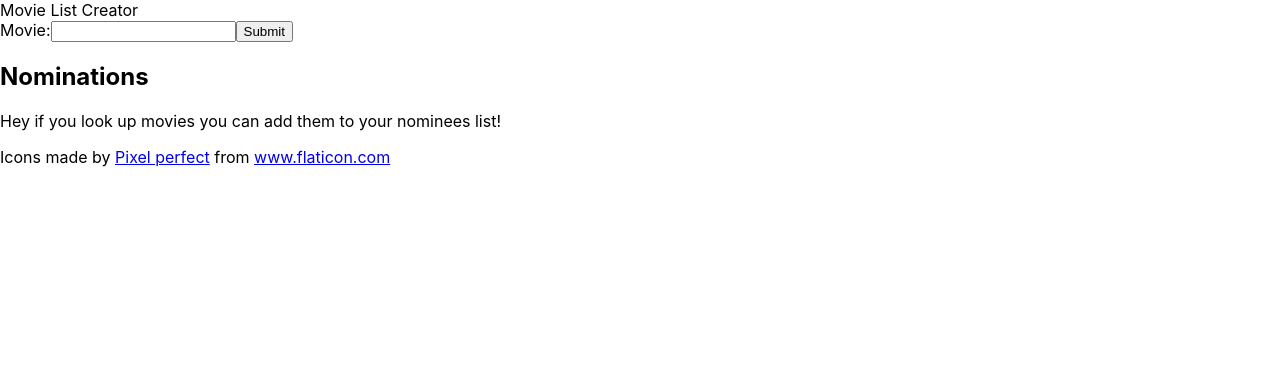
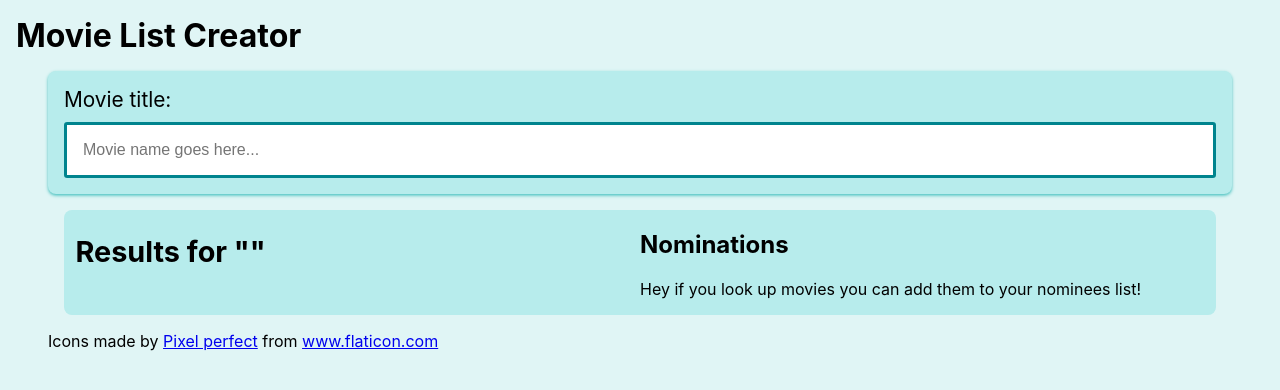
Before and after one commit to wivn/movie-list-creator, a React (Create React App) app: page / in a window 1280 px wide. Shown: the top 390 px of the page. Built offline with nearby package versions, Linux system fonts and the light colour scheme.

Commit message:
minimum stylings added

```diff
--- a/src/App.css
+++ b/src/App.css
@@ -0,0 +1,79 @@
+.head {
+	padding: 1em 1em 0 1em;
+}
+
+.title {
+	margin: 0;
+}
+
+.app {
+	margin: 0em 2em 0 2em;
+	padding: 1em;
+}
+.app__main {
+	display: flex;
+	margin: 1em;
+	 background-color: #B7ECEC;
+	 border-radius: 0.5em;
+}
+
+.searchbar {
+
+	display: flex;
+	flex-direction: column;
+	background-color: white;
+	border-radius: 0.5em;
+	padding: 1em;
+	  box-shadow: 0em 0.1em 0.2em #47C1BF;
+	 background-color: #B7ECEC;
+	 color: #405352;
+
+}
+.searchbar__input {
+
+	width: 100%;
+	padding: 1em;
+	border-radius: 0.2em 0.2em 0.2em 0.2em;
+	border: none;
+	outline: none;
+	font-size: 1em;
+	border: 0.2em solid #00848E;
+}
+
+.searchbar__input:focus {
+	box-shadow: 0em 0.1em 0.2em #003135;
+}
+
+.searchbar__label {
+	font-size: 1.3em;
+	margin-bottom: 0.5em;
+	color: black;
+}
+
+.list__item {
+	margin-bottom: 1em;
+}
+
+.list__item__btn {
+	padding: 0.5em;
+	margin-left: 0.2em;
+}
+
+/*
+	Used for text that should only be visible to screenreaders
+	From https://webaim.org/techniques/css/invisiblecontent/
+*/
+
+.sr-only {
+position:absolute;
+left:-10000px;
+top:auto;
+width:1px;
+height:1px;
+overflow:hidden;
+}
+/* TODO: Move this to nominations CSS*/
+.nominations {
+	flex-basis: 50%;
+flex-grow: 0;
+}
--- a/src/App.js
+++ b/src/App.js
@@ -2,12 +2,22 @@ import React from 'react';
 import logo from './logo.svg';
 import Results from "./Results.jsx";
 import Stars from "./Stars.jsx";
-
+import "./App.css";
 // ooooo I could make shareable links using the IDs and the URLs, that might be cool (DONE)
 
 // Give your nominees a ranking?  out of stars (which would be neat) and ensure it's saved to the URL (DONE)
 
 // TODO: Ensure that setNominees is only accessed through the update nominees function
+
+// TODO: Ensure there is a banner when you have 5 nominations
+
+// TODO: Run Prettier on all code
+
+// TODO: Run grep searching for all todos
+
+// TODO: Ensure on mobile, the two main columns collapse to rows
+
+// TODO: Ensure exceeds specification
 
 function App({history}) {
   const [error, setError] = React.useState(null);
@@ -17,10 +27,7 @@ function App({history}) {
   const [nominees, setNominees] = React.useState([]);
   const [starRankings, setStarRankings] = React.useState([]);
 
-  function onSubmit(event){
-    event.preventDefault()
-    setText("")
-  }
+
   React.useEffect(()=> {
     console.log("PATHNAME", history.location.pathname)
     if(history.location.pathname != "/"){
@@ -139,42 +146,45 @@ function App({history}) {
   }
   return (
     <div>
-      <header>
-        Movie List Creator
+      <header className="head">
+        <h1 className="title">Movie List Creator</h1>
       </header>
-      <section>
-      <form onSubmit={(event) => onSubmit(event)}>
-        <label>Movie:
+      <main className="app">
+        <section className="searchbar">
+          <label for="search" className="searchbar__label">Movie title: </label>
             <input
+              id="search"
+              className="searchbar__input"
               onChange={(event) => {
                 setText(event.target.value)
                 getMovies(event.target.value)
               }
               }
+              placeholder={"Movie name goes here..."}
               value={text}
               type="text"/>
-        </label>
-        <input  value="Submit" type="submit"/>
-      </form>
+
         </section>
-      <section>
+
+        <section class="app__main">
           <Results text={text} nominees={nominees} items={items} updateNominees={updateNominees}/>
-      </section>
-      <section>
+
+          <section class="nominations">
             <h2>Nominations</h2>
             {nominees.length == 0 ? "Hey if you look up movies you can add them to your nominees list!" :null}
-        <ul>
+            <ul className="list">
             {
-          nominees.map((data) => <li key={"nominee-"+data.imdbID}>
+              nominees.map((data) => <li className="list__item" key={"nominee-"+data.imdbID}>
                   {data.Title} ({data.Year})
-              <button onClick={() => removeFromNominees(data.imdbID)}>Remove</button>
+                  <button className="list__item__btn" onClick={() => removeFromNominees(data.imdbID)}>Remove</button>
                   <Stars updateRanking={(ranking) => setStarRankingsBasedOnID(data.imdbID, ranking)} ranking={getStarRankingBasedOnID(data.imdbID)} id={data.imdbID}/>
                 </li>)
             }
             </ul>
           </section>
+        </section>
   <div>Icons made by <a href="https://icon54.com/" title="Pixel perfect">Pixel perfect</a> from <a href="https://www.flaticon.com/" title="Flaticon">www.flaticon.com</a></div>
-
+  </main>
     </div>
   );
 }
--- /dev/null
+++ b/src/Results.css
@@ -0,0 +1,13 @@
+.results {
+	flex-basis: 50%;
+flex-grow: 0;
+}
+.results__title {
+		margin-left: 0.4em;
+
+	font-size: 1.8em;
+}
+.results__errortext {
+	font-size: 1.2em;
+	margin-left: 1em;
+}
--- a/src/Results.jsx
+++ b/src/Results.jsx
@@ -1,3 +1,6 @@
+import React from 'react';
+import "./Results.css";
+
 function Results({text, items, nominees, updateNominees}) {
   function movieInNominees(imdbID){
     for(var movie of nominees){
@@ -7,27 +10,37 @@ function Results({text, items, nominees, updateNominees}) {
     }
     return false
   }
-  if(text != ""){
+
     return (
-      <section>
-        <h2>Results for "{text}"</h2>
+      <section className="results">
+        <h2 class="results__title">Results for "{text}"</h2>
+          { text != "" ?
+                  <React.Fragment>
                   {
-          items.Error && text != ""? <div>{items.Error}</div>: null
+                     items.Error && text != ""? <div class="results__errortext">{items.Error}</div>: null
                     }
 
 
-        <ul>
+                    <ul className="list">
                       {
                        items.Search ? items.Search.map((data) =>
-            <li key={"result-"+data.imdbID}>
-              {data.Title} ({data.Year}) <button disabled={movieInNominees(data.imdbID)} onClick={() => updateNominees([...nominees, data])}>{movieInNominees(data.imdbID) ? 'Nominated' : 'Nominate'}</button>
+                        <li className="list__item" key={"result-"+data.imdbID}>
+                          {data.Title} ({data.Year})
+                          <button
+                            className="list__item__btn"
+                            disabled={movieInNominees(data.imdbID)}
+                            onClick={() => updateNominees([...nominees, data])}>
+                              {
+                                movieInNominees(data.imdbID) ? 'Nominated' : 'Nominate'
+                              }
+                          </button>
                         </li>) : null
                       }
                   </ul>
+                  </React.Fragment>: null
+          }
       </section>
-    )} else {
-      return null;
-    }
+    )
 
 
 }
--- /dev/null
+++ b/src/Stars.css
@@ -0,0 +1,8 @@
+.stars {
+	display: inline-block;
+}
+.stars__svg {
+	vertical-align: top;
+	height: 1em;
+	width: 1.5em;
+}
--- a/src/index.css
+++ b/src/index.css
@@ -1,3 +1,9 @@
+html {
+	  box-sizing: border-box;
+}
+*, *:before, *:after {
+  box-sizing: inherit;
+}
 body {
   margin: 0;
   font-family: -apple-system, BlinkMacSystemFont, 'Segoe UI', 'Roboto', 'Oxygen',
@@ -5,6 +11,7 @@ body {
     sans-serif;
   -webkit-font-smoothing: antialiased;
   -moz-osx-font-smoothing: grayscale;
+  background-color: #E0F5F5;
 }
 
 code {
```
Also changed, not shown: src/Stars.jsx (+8 -7 lines), 1 other file (tests, documents, lock files or other folders). Lines whose indentation alone changed are shown as unchanged.
